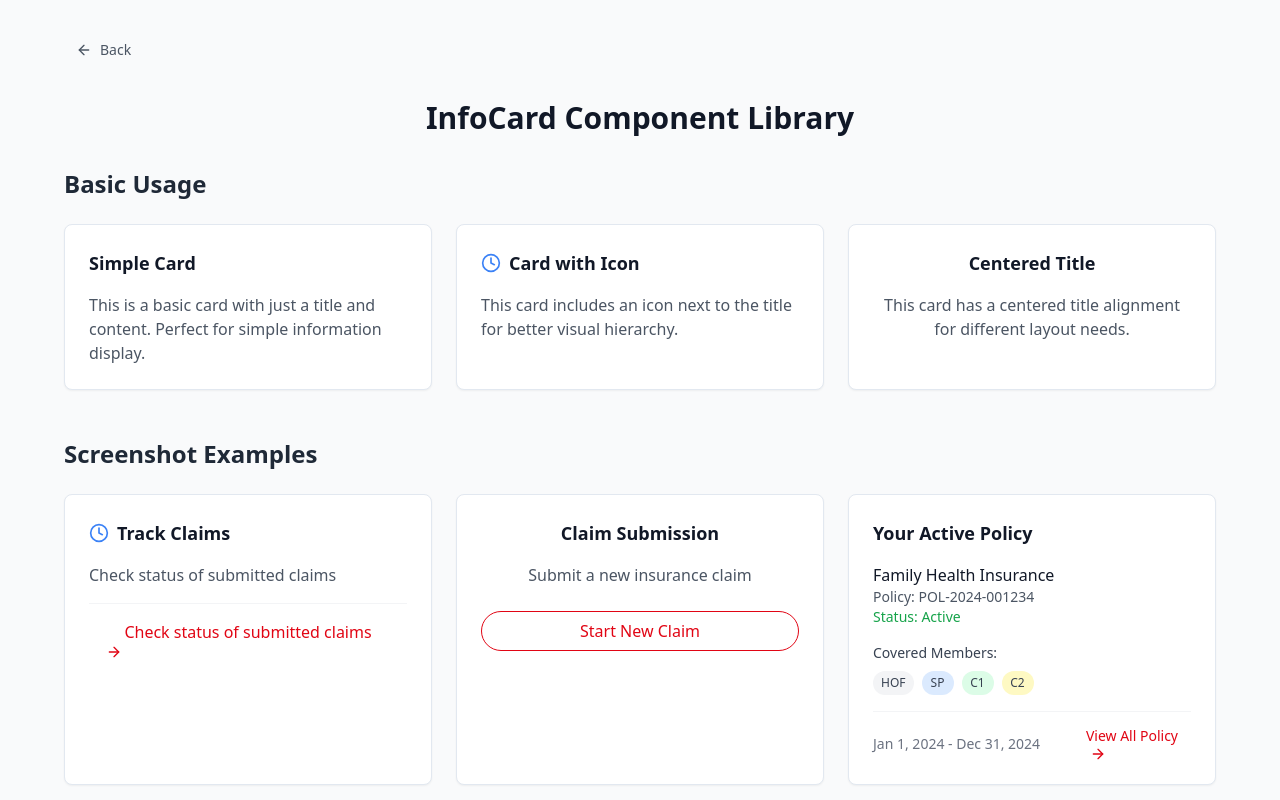
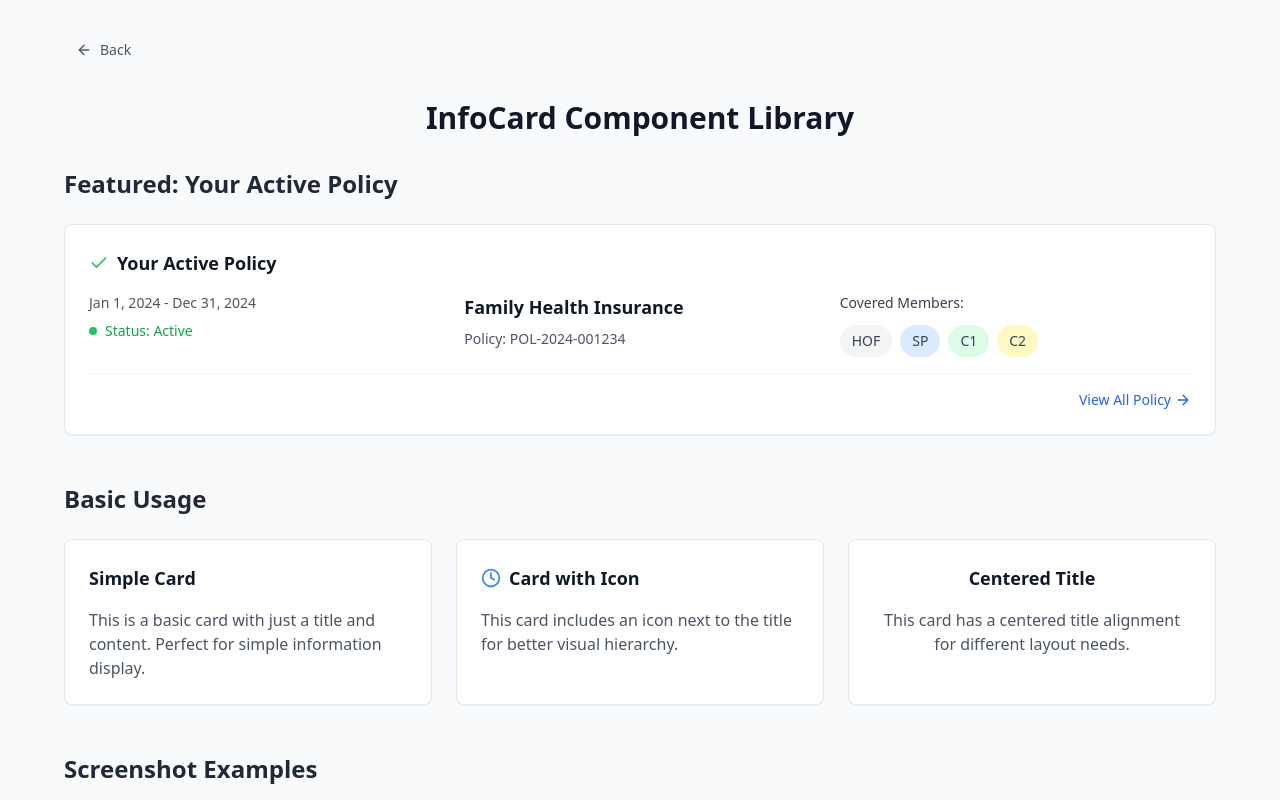
Before and after one commit to adigoldstein/component-canvas-buttons, a React (Vite) app: page /info-card in a window 1280 px wide. Shown: the top 800 px of the page. Built offline with nearby package versions, Linux system fonts and the light colour scheme.

Commit message:
Refactor InfoCard showcase for "Your Active Policy"
Update InfoCard showcase to match the provided screenshot, including a wide card layout, 3-column structure, icon, and component reuse.

```diff
--- a/src/components/InfoCardShowcase.tsx
+++ b/src/components/InfoCardShowcase.tsx
@@ -1,7 +1,7 @@
 
 import React from 'react';
 import { useNavigate } from 'react-router-dom';
-import { ArrowRight, Clock, Users, TrendingUp, CheckCircle, ShoppingCart, BarChart3 } from 'lucide-react';
+import { ArrowRight, Clock, Users, TrendingUp, CheckCircle, ShoppingCart, BarChart3, Check } from 'lucide-react';
 import { InfoCard } from './lib/InfoCard';
 import { MemberChip } from './lib/MemberChip';
 import { Button } from './lib/button-library';
@@ -28,6 +28,55 @@ const InfoCardShowcase: React.FC = () => {
         <h1 className="text-3xl font-bold text-center mb-8 text-gray-900">
           InfoCard Component Library
         </h1>
+
+        {/* Featured Policy Card - Full Width */}
+        <section className="mb-12">
+          <h2 className="text-2xl font-semibold mb-6 text-gray-800">Featured: Your Active Policy</h2>
+          <InfoCard
+            title="Your Active Policy"
+            icon={<Check className="w-5 h-5 text-green-500" />}
+            footer={
+              <div className="flex justify-end">
+                <button
+                  onClick={handleClick}
+                  className="text-blue-600 hover:text-blue-800 text-sm font-medium flex items-center gap-1 transition-colors"
+                >
+                  View All Policy
+                  <ArrowRight className="w-4 h-4" />
+                </button>
+              </div>
+            }
+            className="w-full"
+          >
+            <div className="grid grid-cols-1 md:grid-cols-3 gap-6">
+              {/* Left Section - Dates and Status */}
+              <div className="space-y-2">
+                <p className="text-sm text-gray-600">Jan 1, 2024 - Dec 31, 2024</p>
+                <div className="flex items-center gap-2">
+                  <div className="w-2 h-2 bg-green-500 rounded-full"></div>
+                  <span className="text-sm font-medium text-green-600">Status: Active</span>
+                </div>
+              </div>
+
+              {/* Middle Section - Policy Details */}
+              <div className="space-y-2">
+                <h4 className="font-semibold text-gray-900 text-lg">Family Health Insurance</h4>
+                <p className="text-sm text-gray-600">Policy: POL-2024-001234</p>
+              </div>
+
+              {/* Right Section - Covered Members */}
+              <div className="space-y-3">
+                <p className="text-sm font-medium text-gray-700">Covered Members:</p>
+                <div className="flex gap-2 flex-wrap">
+                  <MemberChip label="HOF" size="md" />
+                  <MemberChip label="SP" size="md" />
+                  <MemberChip label="C1" size="md" />
+                  <MemberChip label="C2" size="md" />
+                </div>
+              </div>
+            </div>
+          </InfoCard>
+        </section>
 
         {/* Basic Usage */}
         <section className="mb-12">
@@ -89,14 +138,14 @@ const InfoCardShowcase: React.FC = () => {
               </Button>
             </InfoCard>
 
-            {/* Active Policy Card */}
+            {/* Original Active Policy Card - Compact Version */}
             <InfoCard
-              title="Your Active Policy"
+              title="Compact Policy View"
               footer={
                 <div className="flex justify-between items-center">
                   <span className="text-sm text-gray-500">Jan 1, 2024 - Dec 31, 2024</span>
                   <Button variant="ghost" size="sm" onClick={handleClick}>
-                    View All Policy
+                    View Details
                     <ArrowRight className="w-4 h-4 ml-1" />
                   </Button>
                 </div>
@@ -248,24 +297,23 @@ const InfoCardShowcase: React.FC = () => {
   </div>
 </InfoCard>
 
-// Complex content example
+// Full-width policy card with 3-column layout
 <InfoCard
-  title="Policy Details"
+  title="Your Active Policy"
+  icon={<Check className="w-5 h-5 text-green-500" />}
   footer={
-    <Button variant="outline">
-      View Full Policy
-    </Button>
+    <div className="flex justify-end">
+      <button className="text-blue-600">
+        View All Policy <ArrowRight />
+      </button>
+    </div>
   }
+  className="w-full"
 >
-  <div className="space-y-4">
-    <div>
-      <h4>Family Health Insurance</h4>
-      <p>Policy: POL-2024-001234</p>
-    </div>
-    <div className="flex gap-2">
-      <MemberChip label="HOF" />
-      <MemberChip label="SP" />
-    </div>
+  <div className="grid grid-cols-1 md:grid-cols-3 gap-6">
+    <div>Date and Status</div>
+    <div>Policy Details</div>
+    <div>Covered Members</div>
   </div>
 </InfoCard>`}</pre>
           </div>
```
